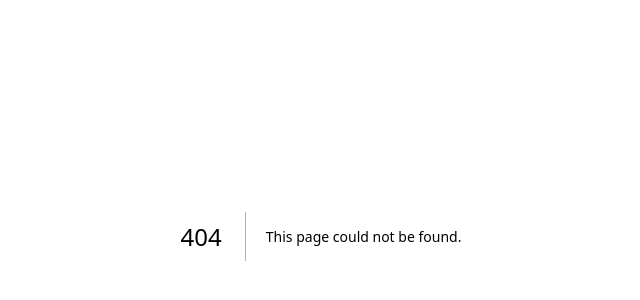
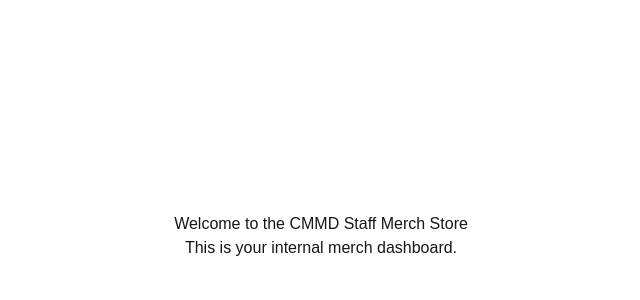
Before and after one commit to cnanacasse/shopcmmd-app, a Next.js app: page /merch in a window 1280 px wide. Before the commit this address had no page. Shown: the part 164-464 px from the top of the page, without its empty margins (319-959 px from the left). Built offline with nearby package versions, Linux system fonts and the light colour scheme.

Commit message:
Add merch page

```diff
--- /dev/null
+++ b/app/merch/page.tsx
@@ -0,0 +1,15 @@
+export default function Merch() {
+  return (
+    <div style={{
+      display: "flex",
+      justifyContent: "center",
+      alignItems: "center",
+      height: "100vh",
+      flexDirection: "column",
+      fontFamily: "Arial"
+    }}>
+      <h1>Welcome to the CMMD Staff Merch Store</h1>
+      <p>This is your internal merch dashboard.</p>
+    </div>
+  );
+}
```
